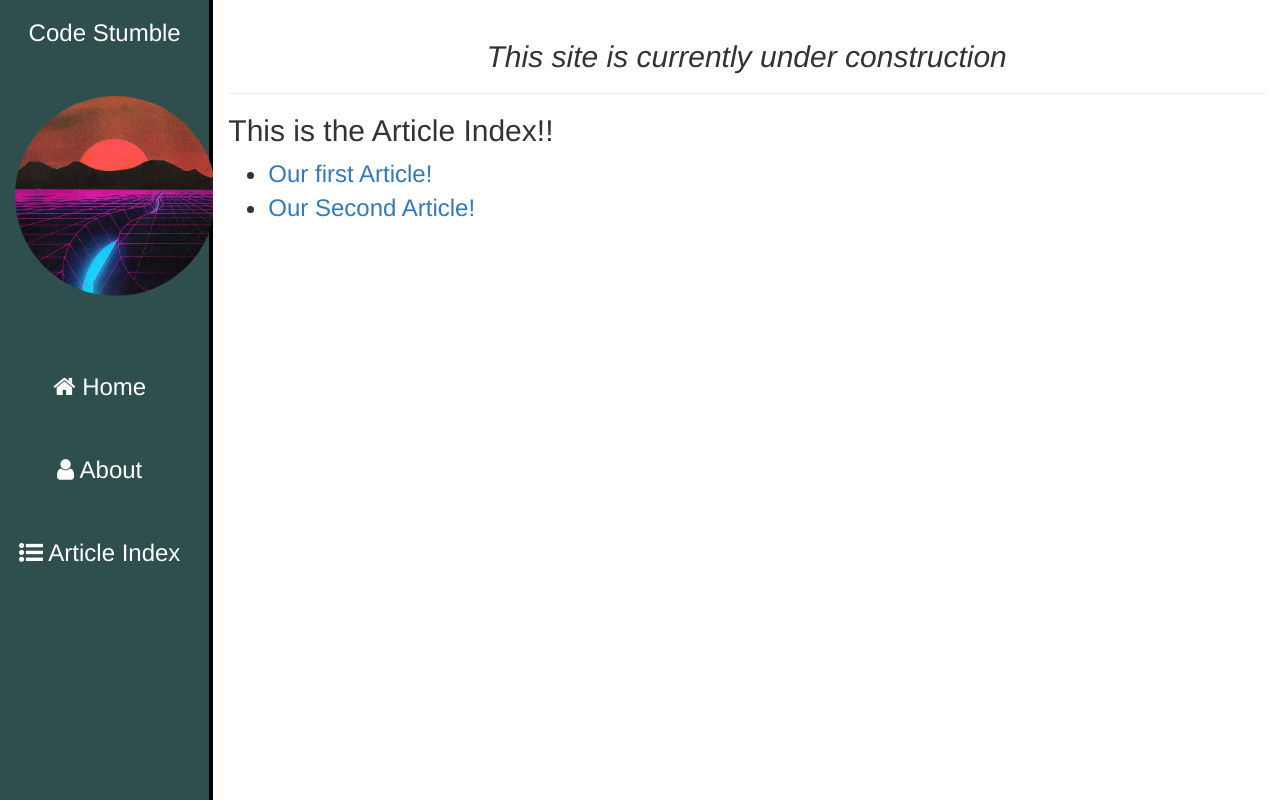
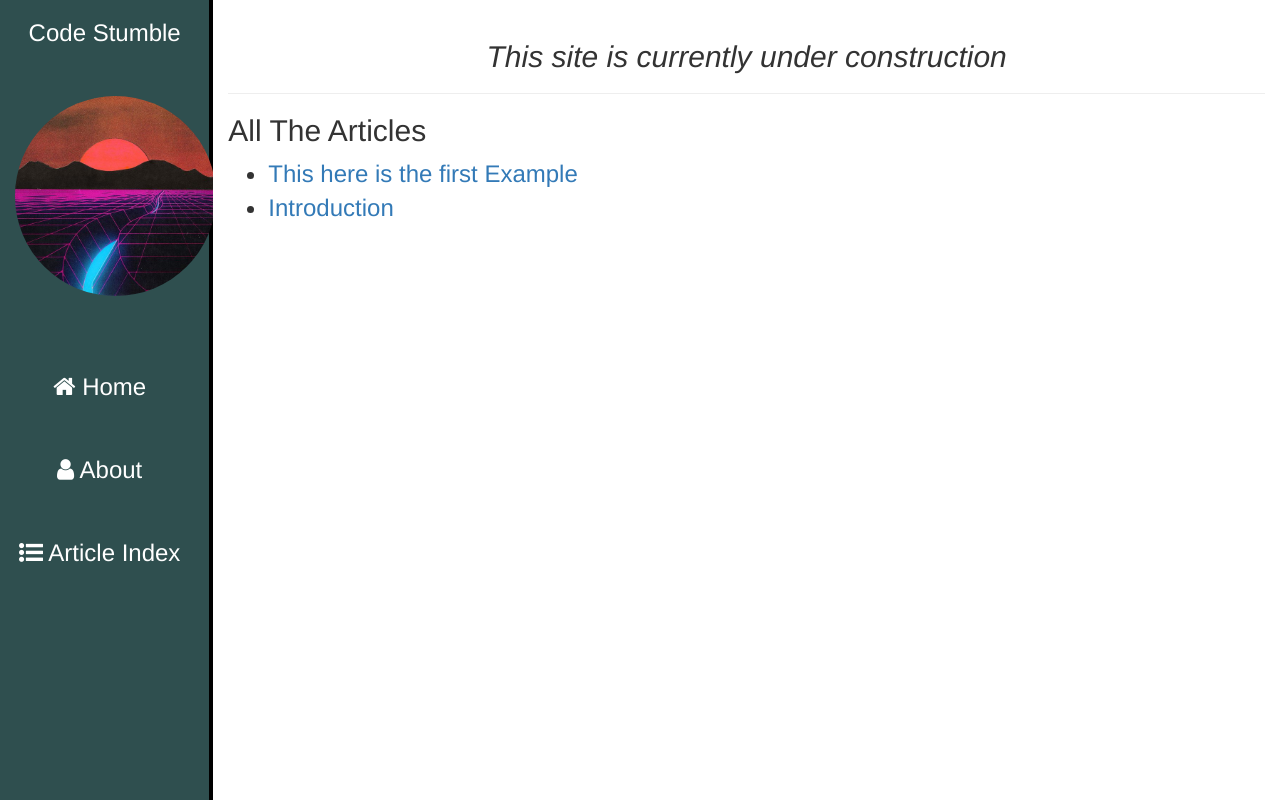
Before and after one commit to no-trbl-2-u/CodeStumble, a React app: page /article in a window 1280 px wide. Built offline with nearby package versions, Linux system fonts and the light colour scheme.

Commit message:
Changed entire loading process to give articles attrs

```diff
--- a/src/App.js
+++ b/src/App.js
@@ -11,11 +11,25 @@ import About from './components/content/About/About.js'
 import Article from './components/content/ArticleIndex/Article/Article'
 import Home from './components/content/Home/Home'
 
+import articles from './components/content/ArticleIndex/Article/md_articles/index'
+
 // Import the App's css
 import './App.css';
 
 class App extends Component {
+  constructor () {
+    super();
+    this.state = {
+      articles,
+    }
+  }
+
+  componentDidMount() {
+  }
+
   render() {
+    const {articles} = this.state
+
     return (
       <div className="App container-fluid">
         <SideNav/>
@@ -26,8 +40,14 @@ class App extends Component {
           <Router>
             <Home path='/'/>
             <About path='/about' />
-            <ArticleIndex path='/article' />
-            <Article path='/article/:articleId'/>
+            <ArticleIndex
+              path='/article'
+              articles={articles}
+            />
+            <Article
+              path='/article/:articleId'
+              articles={articles}
+            />
           </Router>
         </Content>
 
--- a/src/components/content/ArticleIndex/Article/Article.js
+++ b/src/components/content/ArticleIndex/Article/Article.js
@@ -23,6 +23,7 @@ class Article extends Component {
     // Include the object containing every MD file in the state
     this.state = {
       articles,
+      articleId: this.props.articleId
     }
 
     this.highlightCode = this.highlightCode.bind(this);
@@ -40,12 +41,13 @@ class Article extends Component {
   }
 
   render () {
+    const {articles, articleId } = this.state;
     return (
         <div id="mdArticle">
         {/* Markdown converts the MD file to readable HTML */}
           <Markdown>
             {/* Render an article based on the articleId from the "<Link to=...>" */}
-            {this.state.articles[this.props.articleId]}
+            {articles[articleId].md}
           </Markdown>
         </div>
     )
--- a/src/components/content/ArticleIndex/Article/md_articles/index.js
+++ b/src/components/content/ArticleIndex/Article/md_articles/index.js
@@ -1,5 +1,17 @@
-import example01 from './example01.md';
-import intro from './intro.md';
+import example01_md from './example01.md';
+import intro_md from './intro.md';
+
+const example01 = {
+  md: example01_md,
+  title: "This here is the first Example",
+  path: 'example01'
+}
+
+const intro = {
+  md: intro_md,
+  title: "Introduction",
+  path: 'intro'
+}
 
 const articles = {
   example01,
--- a/src/components/content/ArticleIndex/ArticleIndex.js
+++ b/src/components/content/ArticleIndex/ArticleIndex.js
@@ -1,29 +1,31 @@
-// Import Libraries
-import React from 'react'
+import React, {Component} from 'react'
 import { Link } from '@reach/router'
-
-// Import Articles
-import './Article/md_articles/'
-
-// Import stylesheet
 import './articleIndex.css'
 
 // Simple functional component to create the links to the articles
 // TODO -> Import the "articles" object to map over and create { previews? }
-const ArticleIndex = () => (
-    <div>
-      <h2>This is the Article Index!!</h2>
-      <ul className="articleLinks">
-        <li>
-          <Link to="intro">Our first Article!</Link>
-        </li>
-        <li>
-          <Link to="example01">Our Second Article!</Link>
-        </li>
-      </ul>
-    </div>
-)
+class ArticleIndex extends Component{
+  constructor(props) {
+    super(props);
+    this.state = {
+      articles: Object.values(this.props.articles)
+    }
+  }
 
-
+  render() {
+    return (
+      <div>
+        <h2>All The Articles</h2>
+        <ul className='articleLinks'>
+          {this.state.articles.map((ea, index) => {
+            return(
+              <li key={index}><Link to={ea.path}>{ea.title}</Link></li>
+            )
+          })}
+        </ul>
+      </div>
+    )
+  }
+}
 
 export default ArticleIndex
--- a/src/components/content/Home/Home.js
+++ b/src/components/content/Home/Home.js
@@ -1,7 +1,7 @@
 import React, {Component} from 'react';
 import './home.css';
 
-import Shape from './Shape/Shape'
+// import Shape from './Shape/Shape'
 
 class Home extends Component {
   render () {
```
